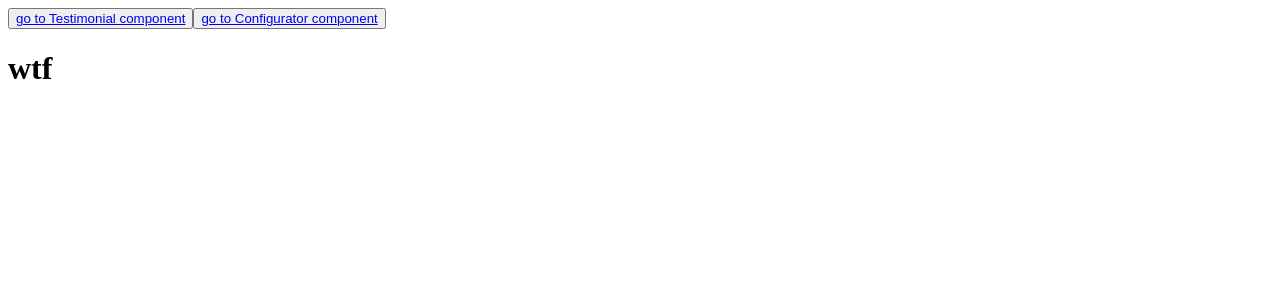
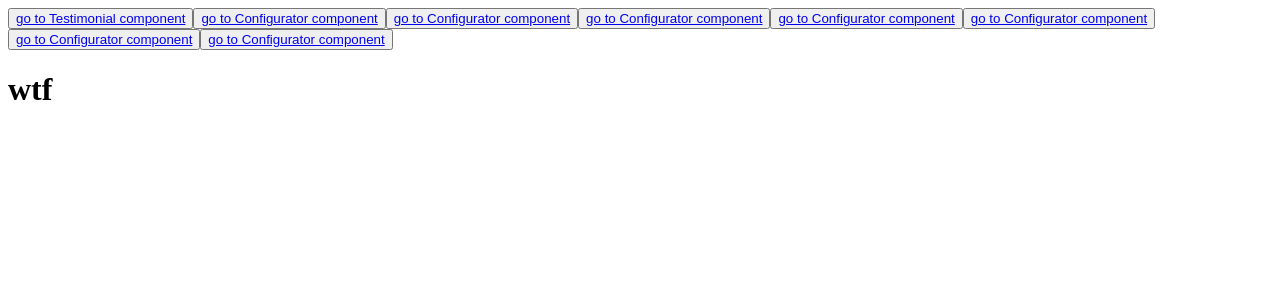
Before and after one commit to SthefaniaRodriguezL/maniak_challenge, a React app: page / in a window 1280 px wide. Shown: the top 300 px of the page. Built offline with nearby package versions, Linux system fonts and the light colour scheme; no server answers; the HTML template or start-up script is replaced by a standard one.

Commit message:
Hardcoded link buttons

```diff
--- a/react-client/src/components/Home.jsx
+++ b/react-client/src/components/Home.jsx
@@ -22,6 +22,13 @@ class Home extends Component {
 			<div>
 				<button><Link to="/Testimonial">go to Testimonial component</Link></button>
 				<button><Link to="/Configurator">go to Configurator component</Link></button>
+				<button><Link to="/Home">go to Configurator component</Link></button>
+				<button><Link to="/Solutions">go to Configurator component</Link></button>
+				<button><Link to="/Stories">go to Configurator component</Link></button>
+				<button><Link to="/Partners">go to Configurator component</Link></button>
+				<button><Link to="/About">go to Configurator component</Link></button>
+				<button><Link to="/Blog">go to Configurator component</Link></button>
+
 				<h1> wtf </h1>
 			</div>
 		)
```
Also changed, not shown: 2 other files (tests, documents, lock files or other folders).
